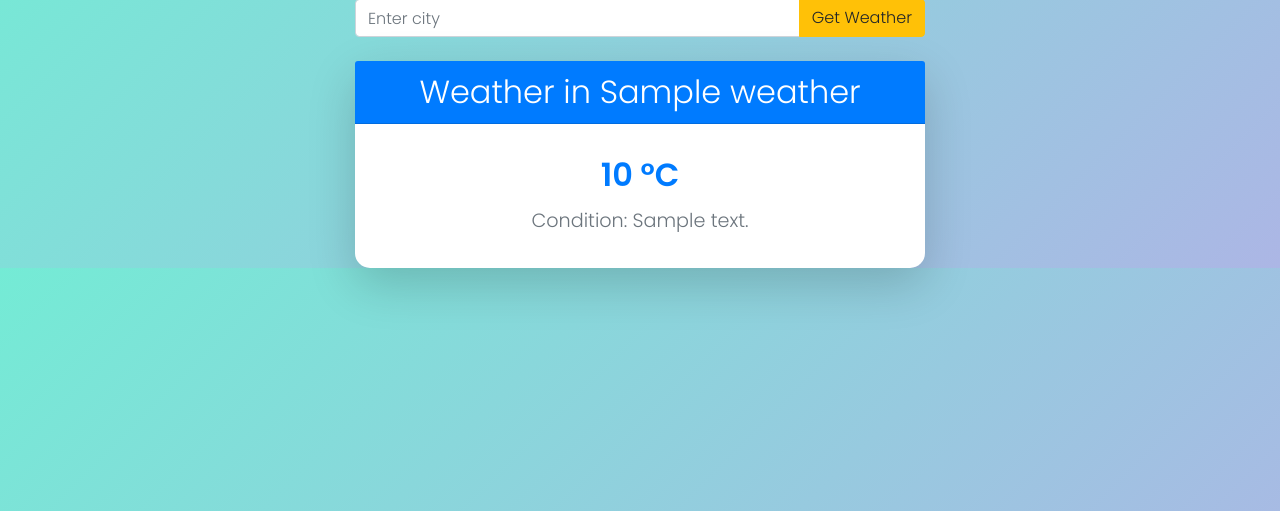
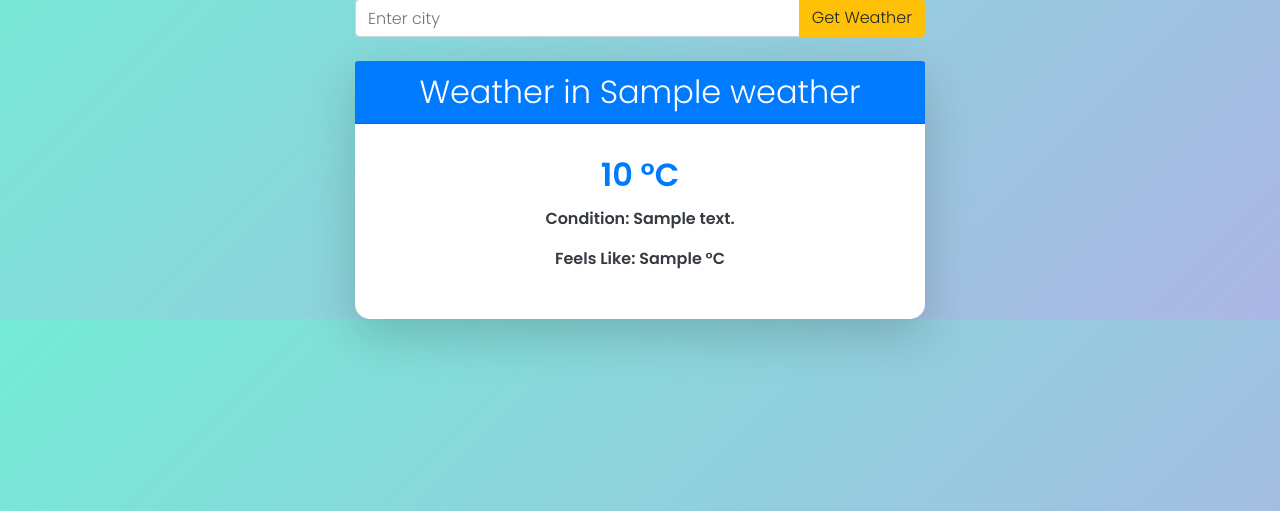
Before and after one commit to abuawaish/weather_app, a Flask app: template templates/index.html in a window 1280 px wide. Shown: the part 121-632 px from the top of the page. Run offline with Flask 3, Linux system fonts and the light colour scheme; the template is opened without the code that fills it: most values are stand-ins (such as "Sample title", 1, 10 or a date in 2020); some libraries are stand-ins or nearby versions.

Commit message:
added new field in index.html page and styling the new field in styles.css file

```diff
--- a/static/styles.css
+++ b/static/styles.css
@@ -63,3 +63,16 @@ h1 {
 .weather-info.shadow-lg {
     box-shadow: 0 4px 20px rgba(0, 0, 0, 0.2); /* Card shadow */
 }
+
+.fw-bold {
+    font-weight: bold;
+}
+
+.text-dark {
+    color: #212529; /* Bootstrap's dark text color */
+}
+
+.error-message {
+    text-align: center;
+    color: red;
+}
--- a/templates/index.html
+++ b/templates/index.html
@@ -24,7 +24,9 @@
         </form>
 
         {% if error %}
-        <div class="alert alert-danger">{{ error }}</div>
+        <div class="alert alert-danger error-message">
+            {{ error }}
+        </div>
         {% endif %}
 
         {% if weather %}
@@ -34,7 +36,8 @@
             </div>
             <div class="card-body">
                 <h3 class="card-title">{{ weather['main']['temp'] }} &deg;C</h3>
-                <p class="card-text text-muted">Condition: {{ weather['weather'][0]['description'] }}</p>
+                <p class="fw-bold text-dark">Condition: {{ weather['weather'][0]['description'] }}</p>
+                <p class="fw-bold text-dark">Feels Like: {{ weather['main']['feels_like']}} &deg;C</p>
             </div>
         </div>
         {% endif %}
```
